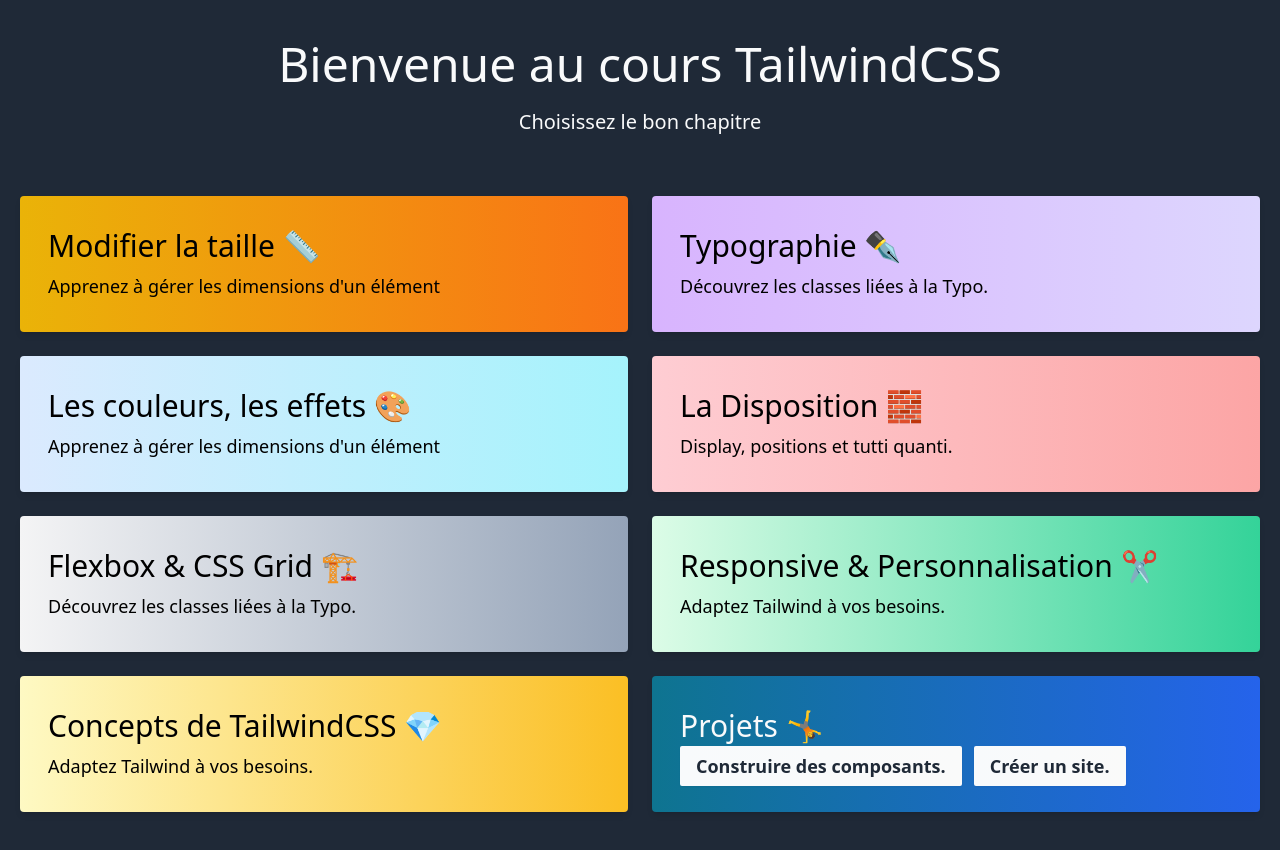
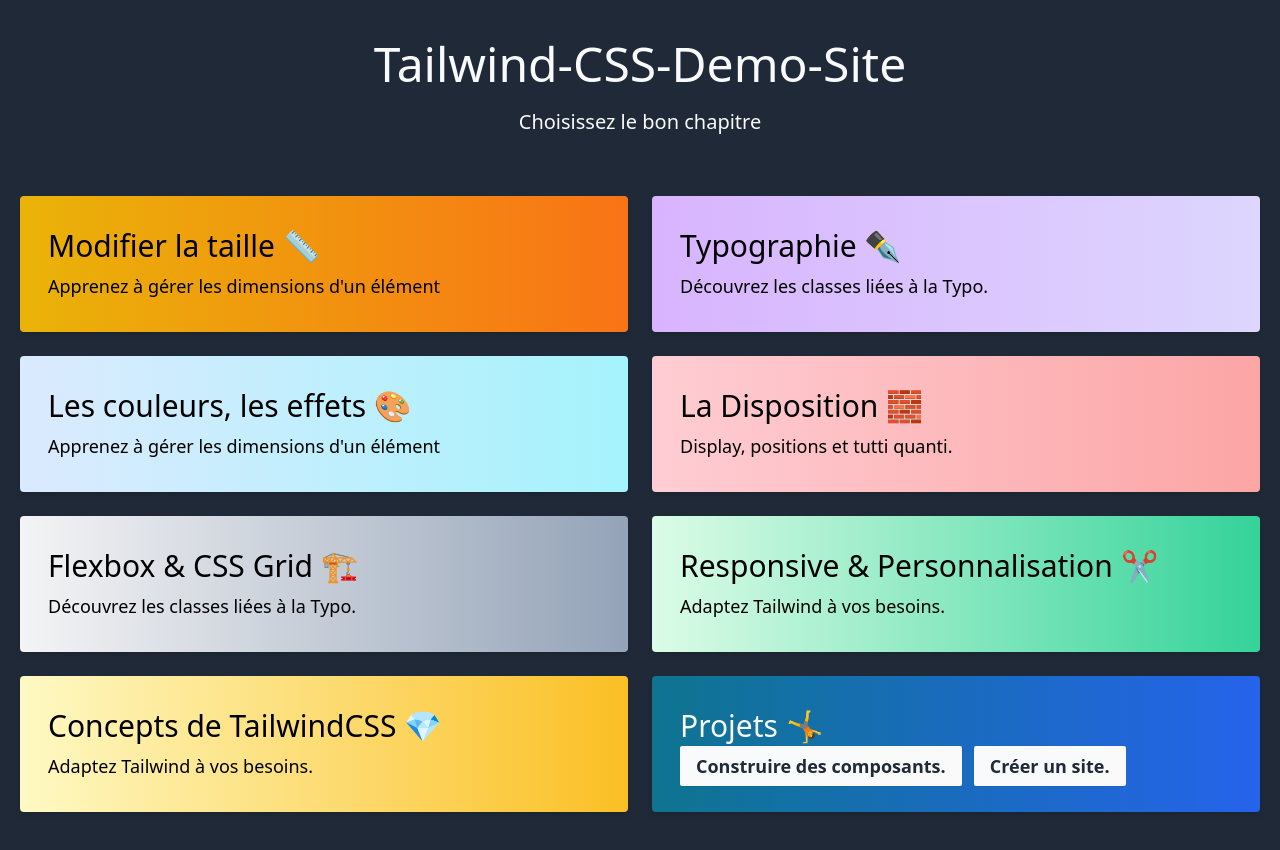
Before and after one commit to EliottDelhaye/Tailwind-CSS-Demo-Site, a plain HTML site: page index.html in a window 1280 px wide. Drawn offline with nearby package versions, Linux system fonts and the light colour scheme.

Commit message:
Title updated

```diff
--- a/index.html
+++ b/index.html
@@ -4,12 +4,12 @@
     <meta charset="UTF-8" />
     <meta http-equiv="X-UA-Compatible" content="IE=edge" />
     <meta name="viewport" content="width=device-width, initial-scale=1.0" />
-    <title>Tailwind Course</title>
+    <title>Tailwind CSS</title>
     <script src="https://cdn.tailwindcss.com"></script>
   </head>
   <body class="bg-gray-800 pb-20">
     <h1 class="text-5xl text-gray-50 text-center mt-10 px-2">
-      Bienvenue au cours TailwindCSS
+      Tailwind-CSS-Demo-Site
     </h1>
     <p class="text-xl text-gray-50 text-center mt-5">
       Choisissez le bon chapitre
```
Also changed, not shown: 1 other file.
